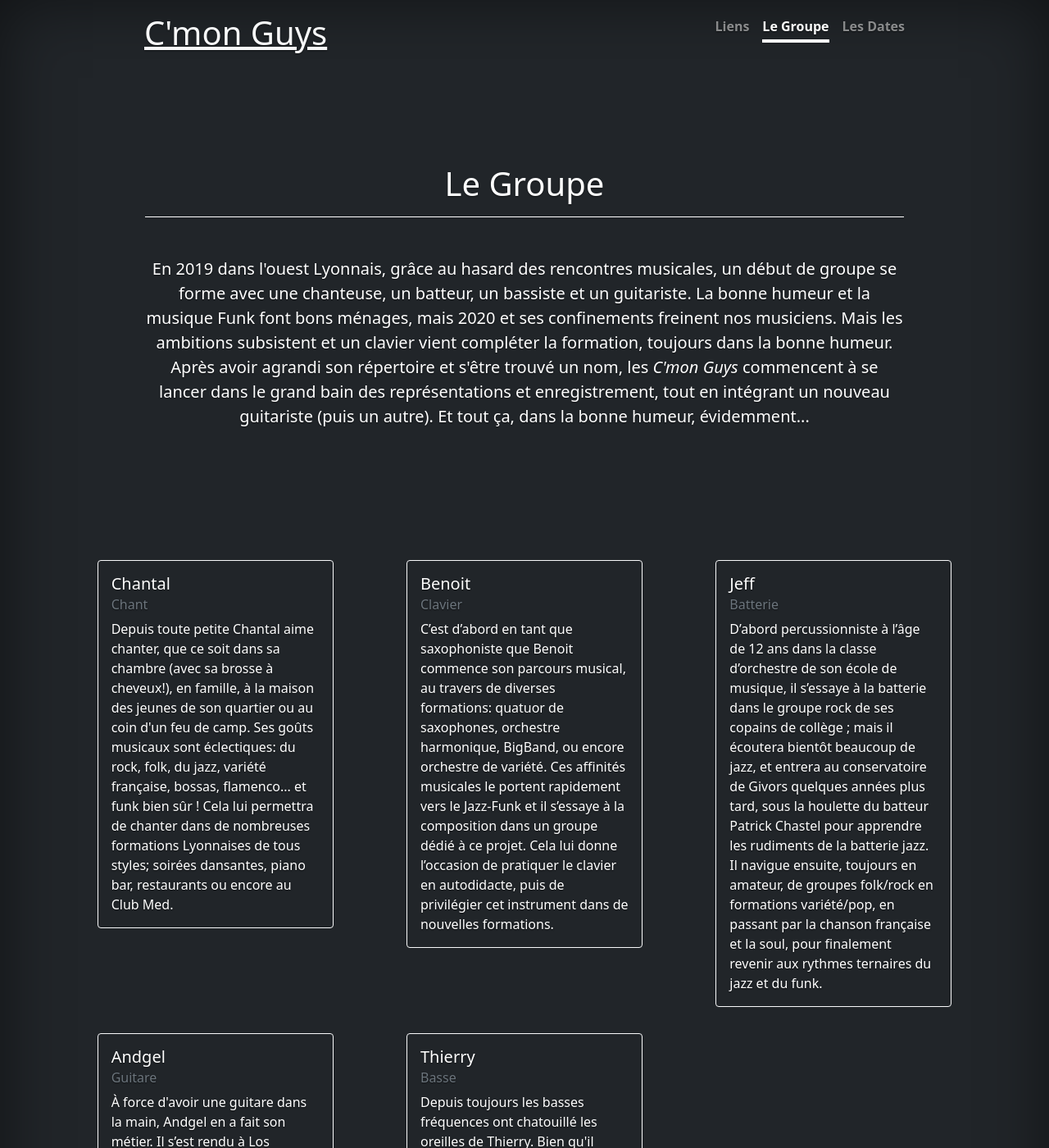
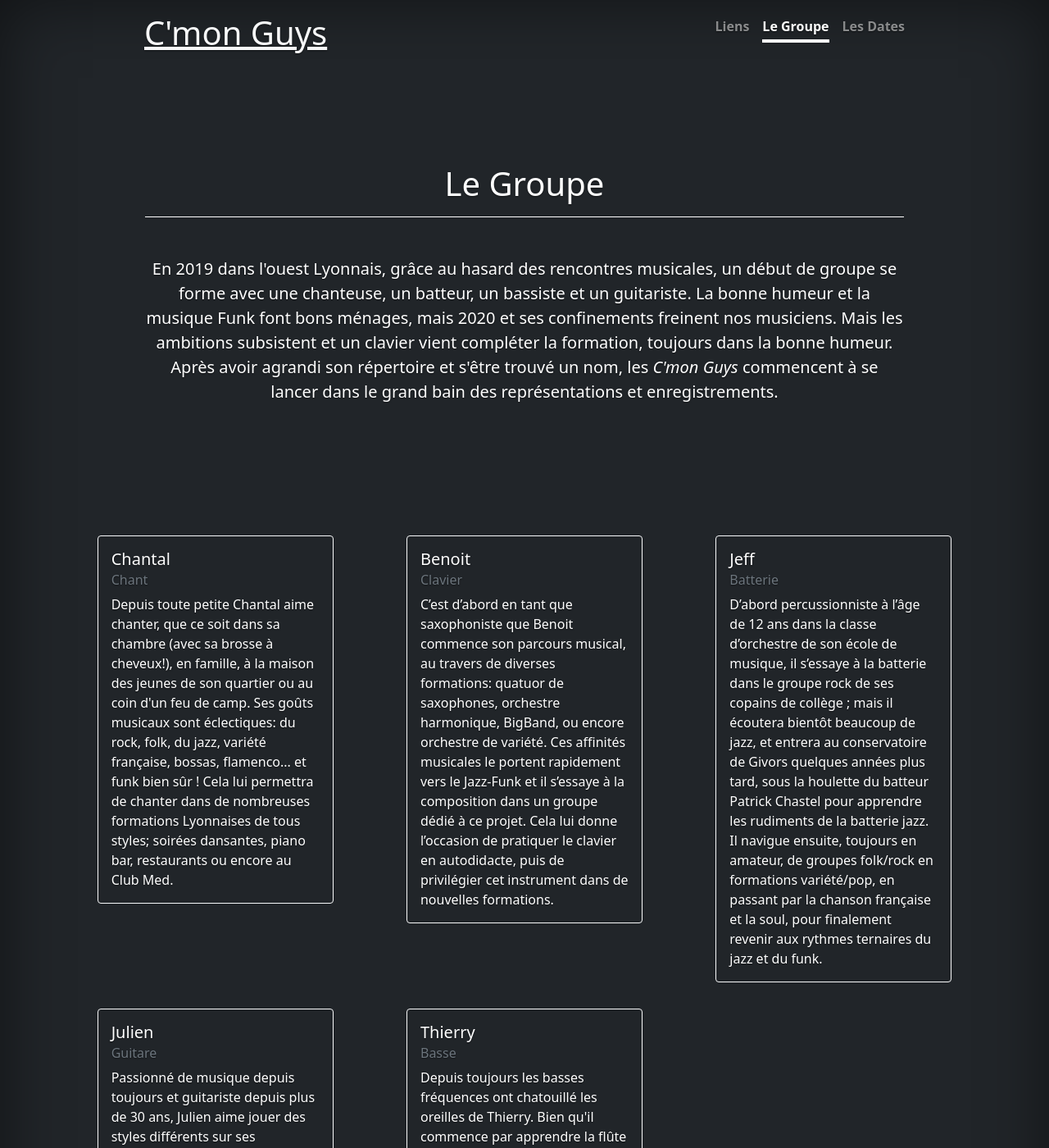
Before and after one commit to b-viguier/cmonguys-website, a Jekyll site: the page built from le-groupe.html, in a window 1280 px wide and 1400 px high. Shown: the whole window at 82% size. Built offline with Jekyll 4.4.1, drawn with Linux system fonts in a browser that asks for light colours; some of the changed text lies outside the part shown.

Commit message:
Group updates

```diff
--- a/_data/events.yml
+++ b/_data/events.yml
@@ -42,7 +42,7 @@
 - date_day: 4
   date_month: Fév.
   date_year: 2023
-  date_hour: À venir
+  date_hour: 20h30
   title: Resto-Concert
   location: "Guinguet', à l'Arbresle"
   url: https://guinguet-larbresle.fr/
--- a/_data/members.yml
+++ b/_data/members.yml
@@ -14,11 +14,11 @@
   desc: "D’abord percussionniste à l’âge de 12 ans dans la classe d’orchestre de son école de musique, il s’essaye à la batterie dans le groupe rock de ses copains de collège ; mais il écoutera bientôt beaucoup de jazz, et entrera au conservatoire de Givors quelques années plus tard, sous la houlette du batteur Patrick Chastel pour apprendre les rudiments de la batterie jazz.
    Il navigue ensuite, toujours en amateur, de groupes folk/rock en formations variété/pop, en passant par la chanson française et la soul, pour finalement revenir aux rythmes ternaires du jazz et du funk."
 
-- name: Andgel
+- name: Julien
   inst: Guitare
-  desc: "À force d'avoir une guitare dans la main, Andgel en a fait son métier.
-   Il s’est rendu à Los Angeles (GIT) pour suivre les cours de Robben Ford, Scott Henderson ou encore Joe Diorio.
-   Il donne maintenant des cours en région Lyonnaise et participe à différentes formations Blues, Soul, Jazz… et maintenant Funk !"
+  desc: "Passionné de musique depuis toujours et guitariste depuis plus de 30 ans, Julien aime jouer des styles différents sur ses nombreuses guitares.
+   Il a joué dans diverses formations et a même fait parti d'un groupe en tant que bassiste-chanteur.
+   Ce qu'il aime par-dessus tout, c'est de Groover et faire Groover !"
 
 - name: Thierry
   inst: Basse
--- a/le-groupe.html
+++ b/le-groupe.html
@@ -7,8 +7,7 @@ description: En 2019 dans l'ouest Lyonnais, grâce au hasard des rencontres musi
     La bonne humeur et la musique Funk font bons ménages, mais 2020 et ses confinements freinent nos musiciens.
     Mais les ambitions subsistent et un clavier vient compléter la formation, toujours dans la bonne humeur.
     Après avoir agrandi son répertoire et s'être trouvé un nom, les <i>C'mon Guys</i> commencent à se
-    lancer dans le grand bain des représentations et enregistrement, tout en intégrant un nouveau guitariste (puis un autre).
-    Et tout ça, dans la bonne humeur, évidemment...
+    lancer dans le grand bain des représentations et enregistrements.
 ---
 
 <div class="album py-5">
```
